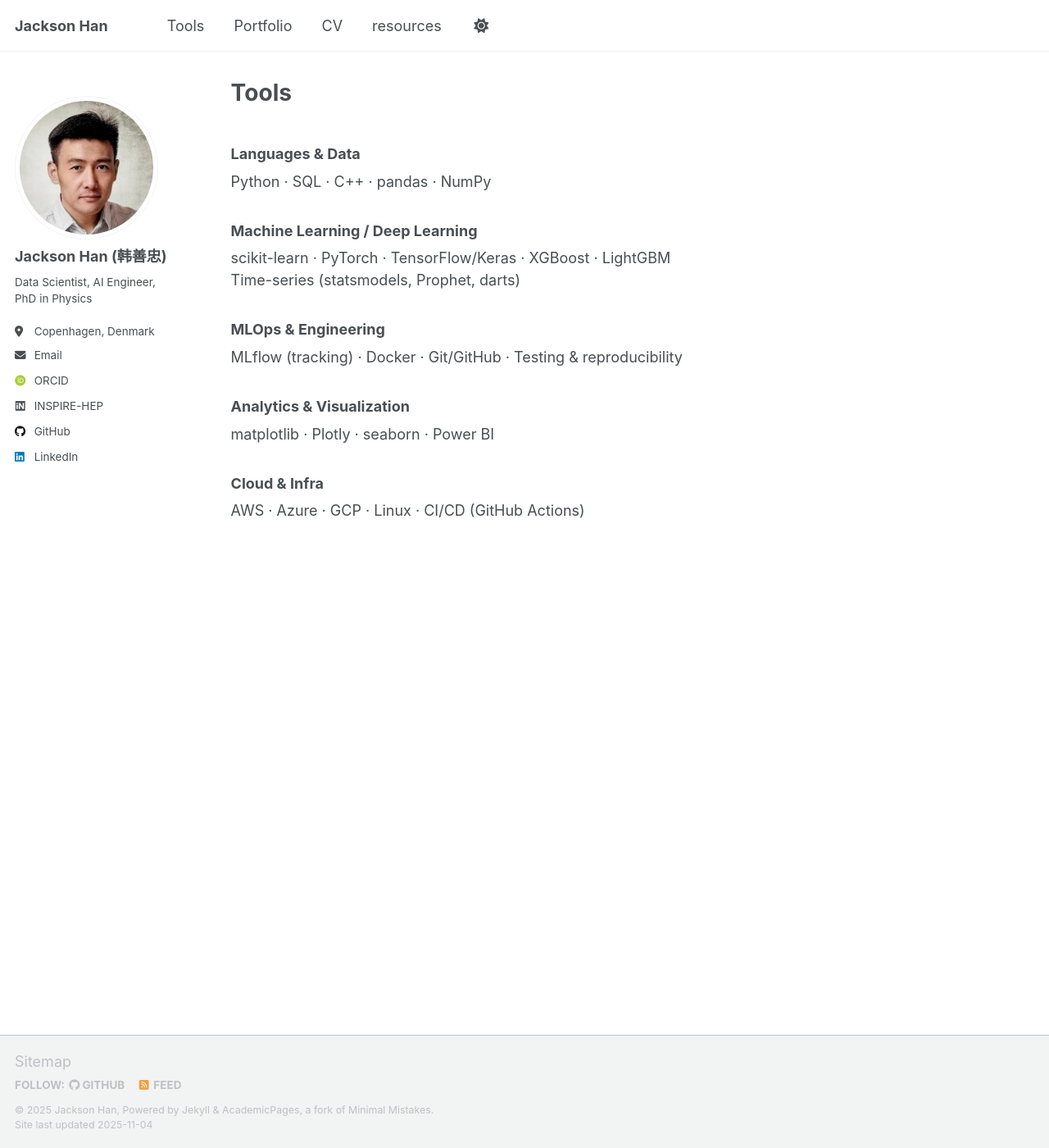
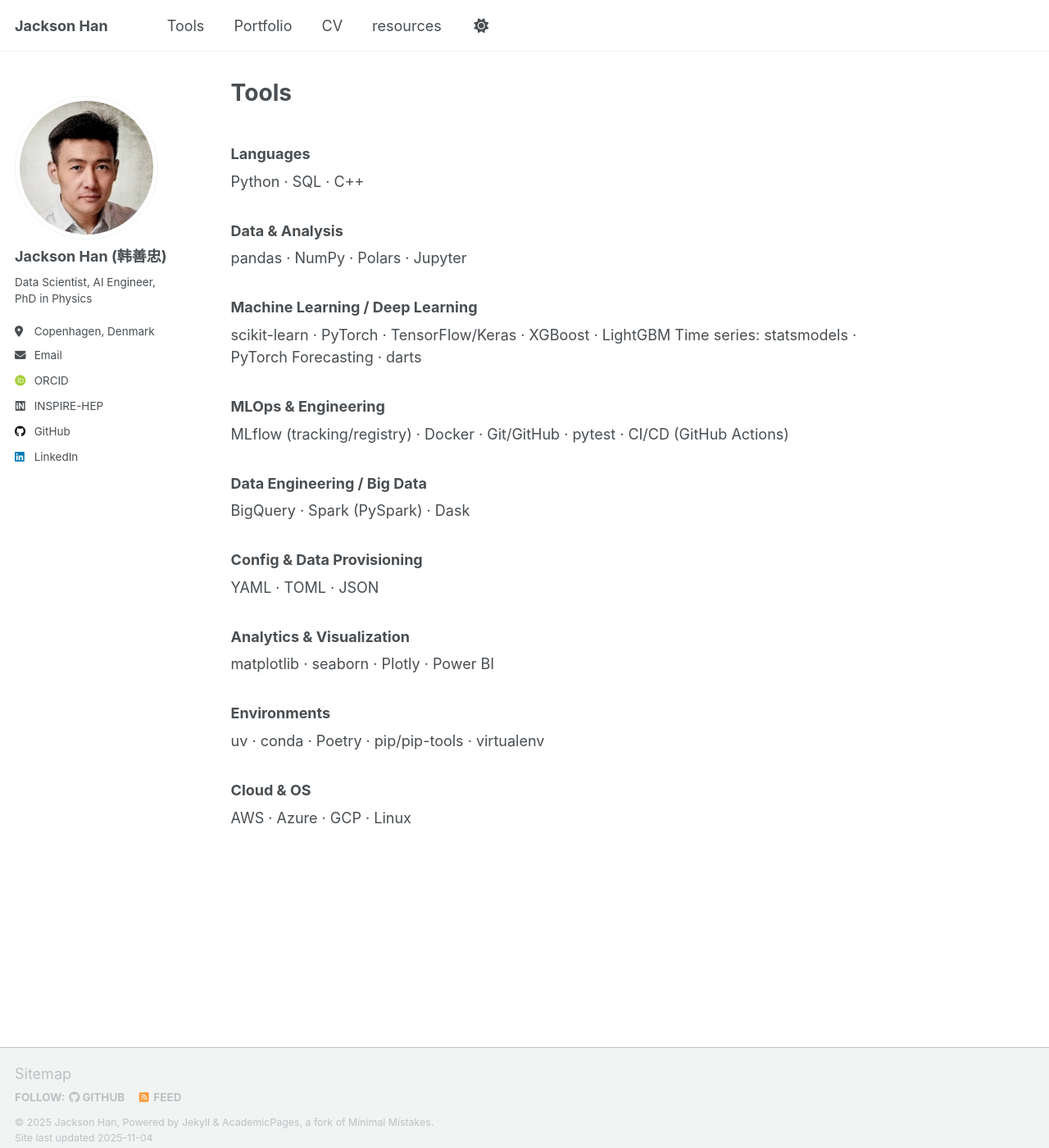
Before and after one commit to Jackson00Han/Jackson00Han.github.io, a Jekyll site: the page built from _pages/tools.md, in a window 1280 px wide and 1400 px high. Shown: the whole window at 82% size. Built offline with Jekyll 4.4.1, drawn with Linux system fonts in a browser that asks for light colours; some web fonts are replaced; a script that is not in the unit is left out.

Commit message:
up tools

```diff
--- a/_pages/tools.md
+++ b/_pages/tools.md
@@ -4,18 +4,30 @@ title: "Tools"
 permalink: /tools/
 ---
 
-### Languages & Data
-Python · SQL · C++ · pandas · NumPy
+### Languages
+Python · SQL · C++
+
+### Data & Analysis
+pandas · NumPy · Polars · Jupyter
 
 ### Machine Learning / Deep Learning
 scikit-learn · PyTorch · TensorFlow/Keras · XGBoost · LightGBM
-Time-series (statsmodels, Prophet, darts)
+Time series: statsmodels · PyTorch Forecasting · darts
 
 ### MLOps & Engineering
-MLflow (tracking) · Docker · Git/GitHub · Testing & reproducibility
+MLflow (tracking/registry) · Docker · Git/GitHub · pytest · CI/CD (GitHub Actions)
+
+### Data Engineering / Big Data
+BigQuery · Spark (PySpark) · Dask
+
+### Config & Data Provisioning
+YAML · TOML · JSON
 
 ### Analytics & Visualization
-matplotlib · Plotly · seaborn · Power BI
+matplotlib · seaborn · Plotly · Power BI
 
-### Cloud & Infra
-AWS · Azure · GCP · Linux · CI/CD (GitHub Actions)
+### Environments
+uv · conda · Poetry · pip/pip-tools · virtualenv
+
+### Cloud & OS
+AWS · Azure · GCP · Linux
```
